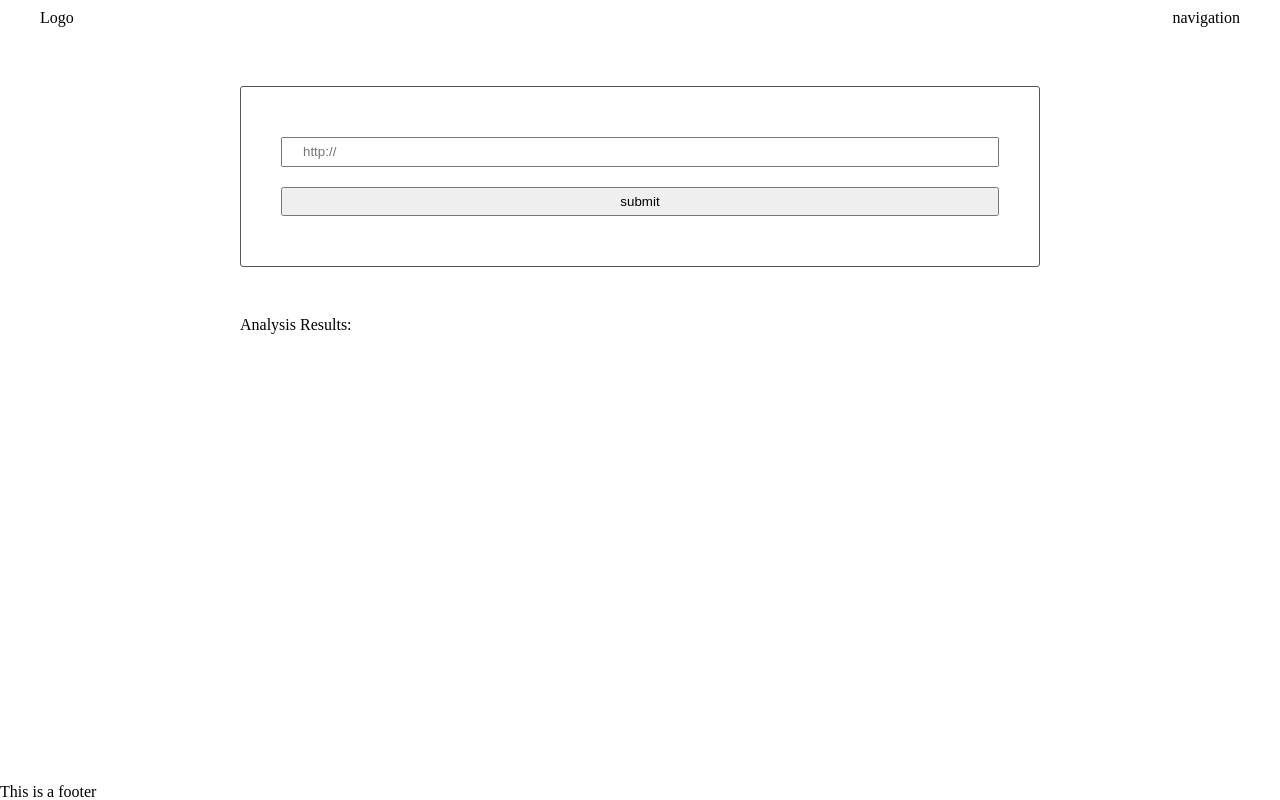
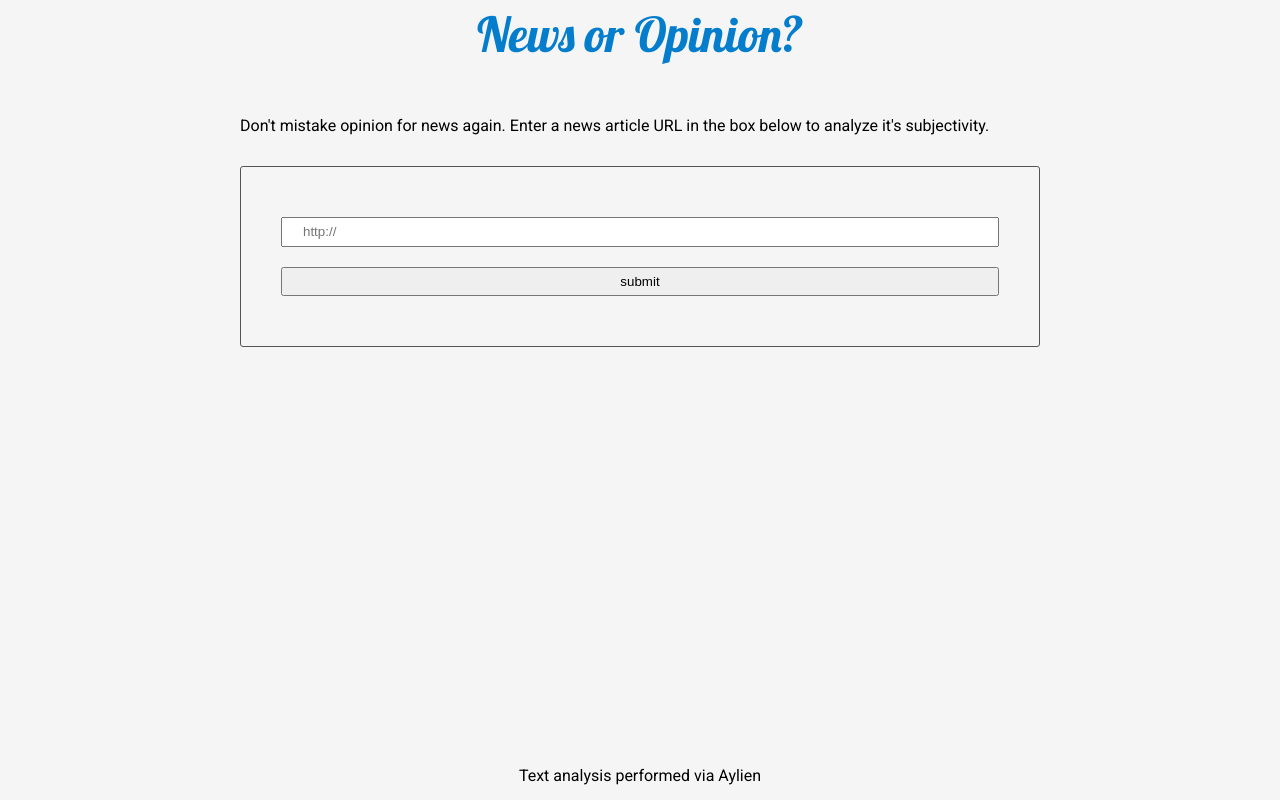
Before and after one commit to maleina/Evaluate-News-NLP, a website built with webpack: page src/client/views/index.html in a window 1280 px wide. Built offline with nearby package versions, Linux system fonts and the light colour scheme.

Commit message:
feat: Add basic styling

```diff
--- a/src/client/index.js
+++ b/src/client/index.js
@@ -14,5 +14,5 @@ export {
 
 console.log(checkURL);
 
-alert("I EXIST")
+/*alert("I EXIST")*/
 console.log("CHANGE!!");
--- a/src/client/js/formHandler.js
+++ b/src/client/js/formHandler.js
@@ -9,6 +9,7 @@ function handleSubmit(event) {
         console.log("::: Form Submitted :::");
 
         const updateUI = (res) => {
+            document.getElementById('results-heading').innerHTML = `Analysis Results:`
             document.getElementById('polarity').innerHTML = `Polarity: ${res.polarity}`
             document.getElementById('subjectivity').innerHTML = `Subjectivity: ${res.subjectivity}`
             document.getElementById('text').innerHTML = `Text: <br>${res.text}`
--- a/src/client/styles/base.scss
+++ b/src/client/styles/base.scss
@@ -1,7 +1,14 @@
+$colors: (
+    main: #74b9ff,
+    secondary: #ebf5ff,
+    offwhite: #F5F5F5
+);
 body {
     display: flex;
     flex-direction: column;
     min-height: 100vh;
+    background-color: map-get($colors, offwhite);
+    font-family: 'Roboto', sans-serif;
 }
 
 main {
--- a/src/client/styles/footer.scss
+++ b/src/client/styles/footer.scss
@@ -0,0 +1,9 @@
+footer {
+    text-align: center;
+    margin: 1rem;
+
+    a {
+        text-decoration: none;
+        color: black;
+    }
+}
--- a/src/client/styles/header.scss
+++ b/src/client/styles/header.scss
@@ -1,5 +1,12 @@
 header {
     display: flex;
-    justify-content: space-between;
+    /*justify-content: space-between;*/
+    justify-content: center;
     padding: 10px 40px;
 }
+
+.logo {
+    font-family: 'Lobster', cursive;
+    font-size: 3rem;
+    color: #057DCD;
+}
--- a/src/client/views/index.html
+++ b/src/client/views/index.html
@@ -2,23 +2,25 @@
 <html lang="en" dir="ltr">
     <head>
         <meta charset="utf-8">
-        <title>Test</title>
-
+        <title>News or Opinion</title>
+        <link href="https://fonts.googleapis.com/css2?family=Lobster&family=Roboto:wght@400;700&display=swap" rel="stylesheet">
     </head>
 
     <body>
 
         <header>
-            <div class="">
-                Logo
+            <div class="logo">
+                News or Opinion?
             </div>
-            <div class="">
-                navigation
+            <div class="navbar">
             </div>
         </header>
 
         <main>
             <section>
+                <p>Don't mistake opinion for news again. Enter a news article URL in the box below to analyze it's subjectivity.</p>
+                <br>
+                <br>
                 <form class="" onsubmit="return Client.handleSubmit(event)">
                     <input id="url" type="text" name="input" value="" placeholder="http://">
                     <input type="submit" name="" value="submit" onclick="return Client.handleSubmit(event)" onsubmit="return Client.handleSubmit(event)">
@@ -26,17 +28,20 @@
             <section>
 
             <section>
-                <strong>Analysis Results:</strong>
                 <div id="results">
+                    <div id="results-heading"></div>
+                    <br>
                     <div id="polarity"></div>
+                    <br>
                     <div id="subjectivity"></div>
+                    <br>
                     <div id="text"></div>
                 </div>
             </section>
         </main>
 
         <footer>
-            <p>This is a footer</p>
+            <p>Text analysis performed via <a href="https://aylien.com/">Aylien</a></p>
         </footer>
 
     </body>
```
Also changed, not shown: README.md.
